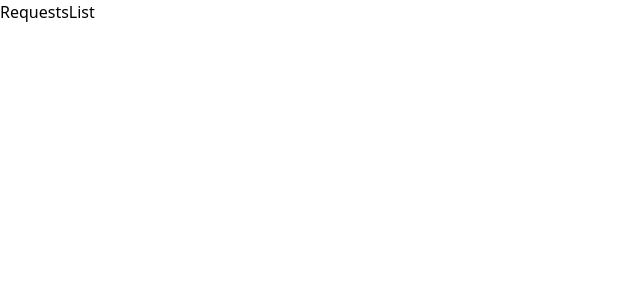
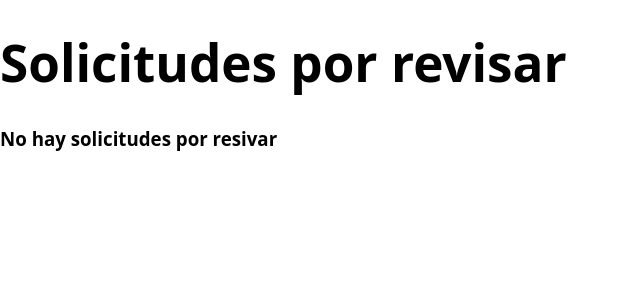
Before and after one commit to AlejandroH29/Engineering2_project_NeoCDT, a React (Vite) app in the folder front_end/: page /requests-list in a window 1280 px wide. Shown: the top 300 px of the page, without its empty margins (0-640 px from the left). Built offline with nearby package versions, Linux system fonts and the light colour scheme.

Commit message:
Dale jose

```diff
--- a/front_end/src/components/RequestCard.jsx
+++ b/front_end/src/components/RequestCard.jsx
@@ -1,16 +1,31 @@
+import {useContext} from 'react'
+import { AuthContext } from '../context/AuthContext'
 
-export const RequestCard = ({estado, monto, plazo, onDelete, onEdit}) => {
+export const RequestCard = ({estado, monto, plazo, onDelete, onEdit, onApprove, onDecile}) => {
+    const {currentUser} = useContext(AuthContext)
+
     return (
         <div className="request-card" >
-            <p>{estado}</p>
             <p>{monto}</p>
             <p>{plazo}</p>
+            {currentUser.tipo === "Cliente" ? (
+                <>
+                    <p>{estado}</p>
                     {estado !== "Aprobada" && (
                         <div>
                             <button onClick={onEdit}>Editar</button>
                             <button onClick={onDelete}>Eliminar</button>
                         </div>
                     )}
+                </>
+            ) : (
+                <>
+                    <p>Solicitud de: {solicitante}</p>
+                    <button onClick={onApprove} >Aprobar</button>
+                    <button onClick={onDecile} >Rechazar</button>
+                </>
+            )
+            }
         </div>
     )
 }
--- a/front_end/src/pages/MyRequests.jsx
+++ b/front_end/src/pages/MyRequests.jsx
@@ -1,10 +1,25 @@
 import {useContext, useState} from 'react'
 import { AuthContext } from '../context/AuthContext'
 import { RequestCard } from '../components/RequestCard'
+import { useNavigate } from 'react-router-dom'
+import axios from 'axios'
 
 export const MyRequests = () => {
+    const navigate = useNavigate();
     const {currentUser} = useContext(AuthContext)
     const [myRequests, setMyRequests] = useState([]);
+
+    const handleEdit = () => {
+        navigate("/request-form");
+    }
+
+    const handleDelete = async () => {
+        try{
+            await axios.delete(`http://localhost:3000/eliminarSolicitudCDT/${request.numero}`)
+        }catch (error){
+            alert(error?.response?.data?.error)
+        }
+    }
 
     return (
         <div>
@@ -19,6 +34,8 @@ export const MyRequests = () => {
                             estado={request.estado}
                             plazo={request.tiempo}
                             monto={request.montoInicial}
+                            onDelete={handleDelete}
+                            onEdit={handleEdit}
                             />
                         </div>
                     ))
--- a/front_end/src/pages/CreateCdt.jsx
+++ b/front_end/src/pages/RequestForm.jsx
@@ -4,7 +4,7 @@ import { Popup } from "../components/Popup";
 import { useNavigate } from "react-router-dom";
 import "../styles/form.css"
 
-export const CreateCdt = () => {
+export const RequestForm = () => {
 
     const [form, setForm] = useState({ value: "", months: "3" });
     const [showSummary, setShowSummary] = useState(false);
--- a/front_end/src/pages/RequestsList.jsx
+++ b/front_end/src/pages/RequestsList.jsx
@@ -1,7 +1,26 @@
-
+import {useState} from 'react'
+import { RequestCard } from '../components/RequestCard'
 
 export const RequestsList = () => {
+    const [pendingRequests, setPendingRequests] = useState([]);
+
     return (
-        <div>RequestsList</div>
+        <div>
+            <h1>Solicitudes por revisar</h1>
+            <div>
+                {pendingRequests.length === 0 ? (
+                    <h3>No hay solicitudes por resivar</h3>
+                ) : (
+                    myRequests.map((request) => (
+                        <div key={request.numero} >
+                            <RequestCard
+                            plazo={request.tiempo}
+                            monto={request.montoInicial}
+                            />
+                        </div>
+                    ))
+                )}
+            </div>
+        </div>
     )
 }
--- a/front_end/src/routes/AppRoutes.jsx
+++ b/front_end/src/routes/AppRoutes.jsx
@@ -5,7 +5,7 @@ import {Route, Routes} from "react-router-dom"
 import { ViewAdmin } from "../pages/ViewAdmin"
 import { ViewAgent } from "../pages/ViewAgent"
 import { ViewClient } from "../pages/ViewClient"
-import { CreateCdt } from "../pages/CreateCdt"
+import { RequestForm } from "../pages/RequestForm"
 import { RequestsList } from "../pages/RequestsList"
 import { MyRequests } from "../pages/MyRequests"
 import { PrivateRoute } from "../components/PrivateRoute"
@@ -21,10 +21,10 @@ export const AppRoutes = () => {
                     // </PrivateRoute>
                         <CreateAgent/>
                 } />
-                <Route path="/create-cdt" element={
+                <Route path="/RequestForm" element={
                     // <PrivateRoute>
                     // </PrivateRoute>
-                        <CreateCdt/>
+                        <RequestForm/>
                 } />
                 <Route path="/requests-list" element={
                     // <PrivateRoute>
```
Lines whose indentation alone changed are shown as unchanged.
